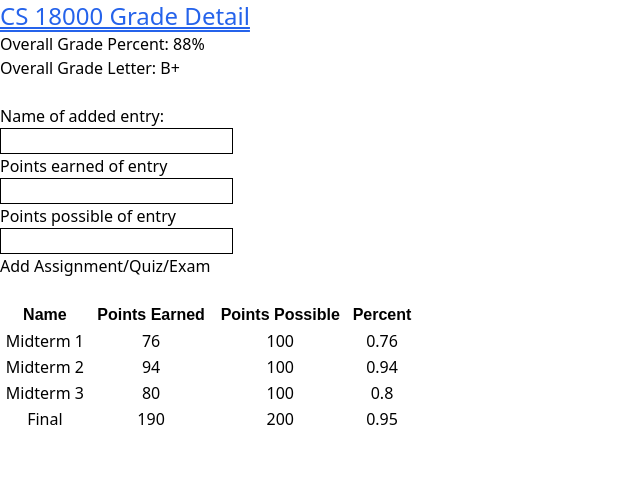
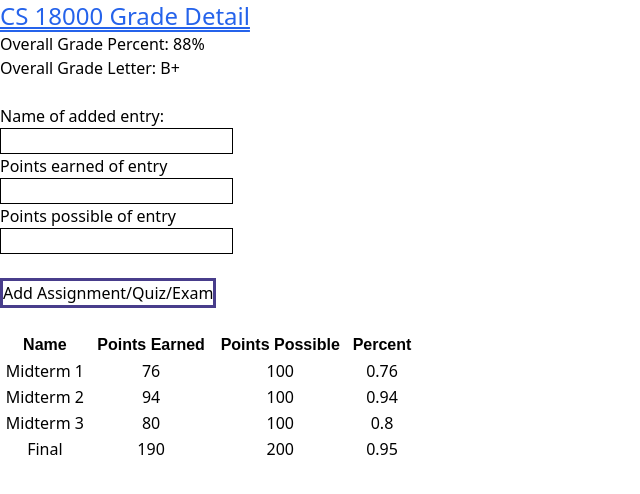
Before and after one commit to AndyLi0503/Brighten, a React (Create React App) app: page / in a window 1280 px wide. Shown: the top 494 px of the page, without its empty margins (0-640 px from the left). Built offline with nearby package versions, Linux system fonts and the light colour scheme.

Commit message:
Letter grade update, ready for mid-semester demo

```diff
--- a/src/components/Table.css
+++ b/src/components/Table.css
@@ -5,3 +5,6 @@
 input {
     border: 1px solid black
 }
+button {
+    border: 3px solid darkslateblue
+}
--- a/src/components/Table.jsx
+++ b/src/components/Table.jsx
@@ -47,7 +47,7 @@ export default function Table({ tableProp }) {
           name: name,
           pointsEarned: npe,
           pointsPossible: npp,
-          percent: calculationPercent(npe, npp),
+          percent: calculationPercent(npe, npp) * 100 + '%',
         },
       ]
     })
@@ -71,9 +71,10 @@ export default function Table({ tableProp }) {
       totalEarned += entry.pointsEarned
       totalPossible += entry.pointsPossible
     }
-    console.log(totalEarned)
-    console.log(totalPossible)
+    // console.log(totalEarned)
+    // console.log(totalPossible)
     let _gradePercent = totalEarned / totalPossible
+    if (_gradePercent < 0.6) setGradeLetter('F')
     if (_gradePercent >= 0.6) setGradeLetter('D')
     if (_gradePercent >= 0.67) setGradeLetter('D+')
     if (_gradePercent >= 0.7) setGradeLetter('C-')
@@ -101,6 +102,8 @@ export default function Table({ tableProp }) {
       <input ref={entryPPRef} type="number" />
 
       <br></br>
+      <br></br>
+
       <button onClick={handleAddEntry}>Add Assignment/Quiz/Exam </button>
       <br></br>
       <br></br>
```
